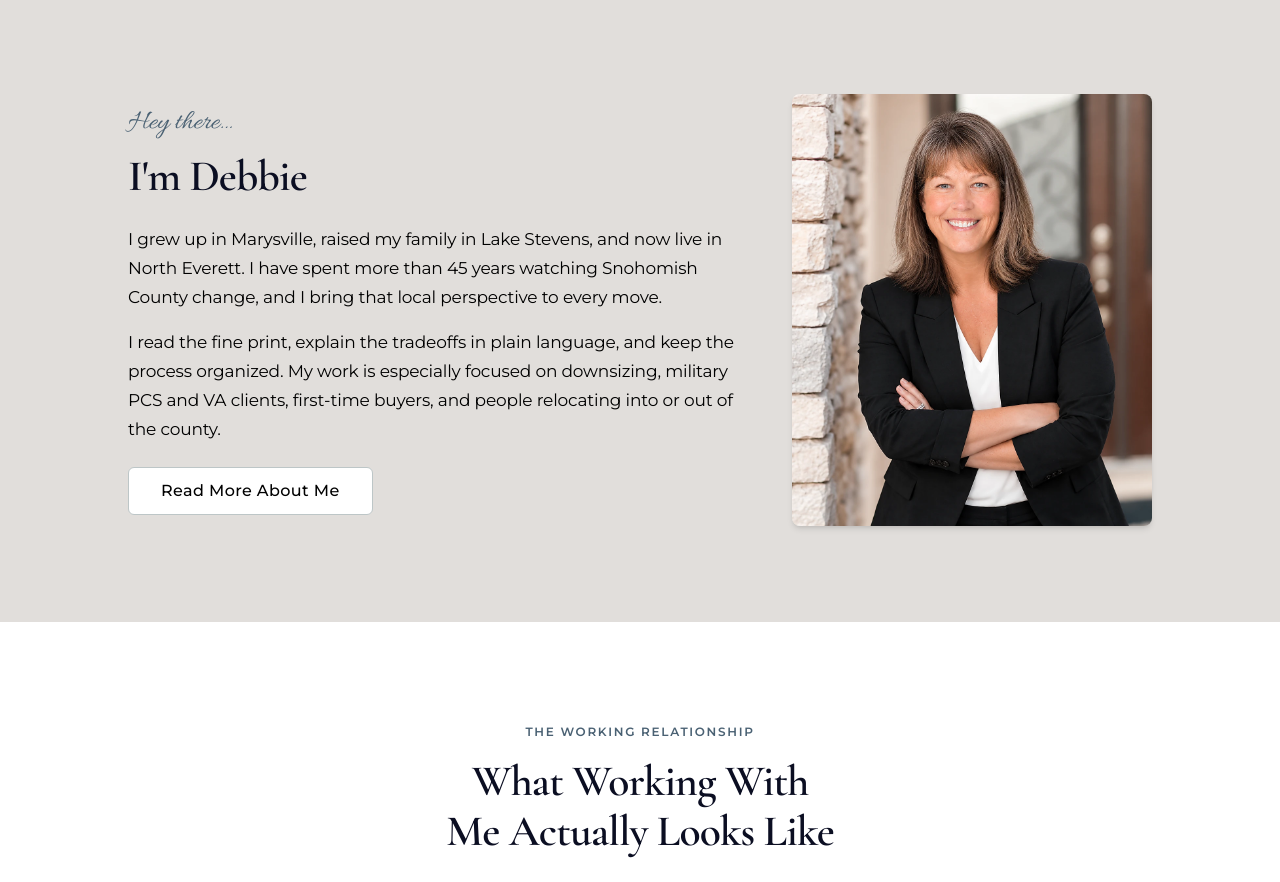
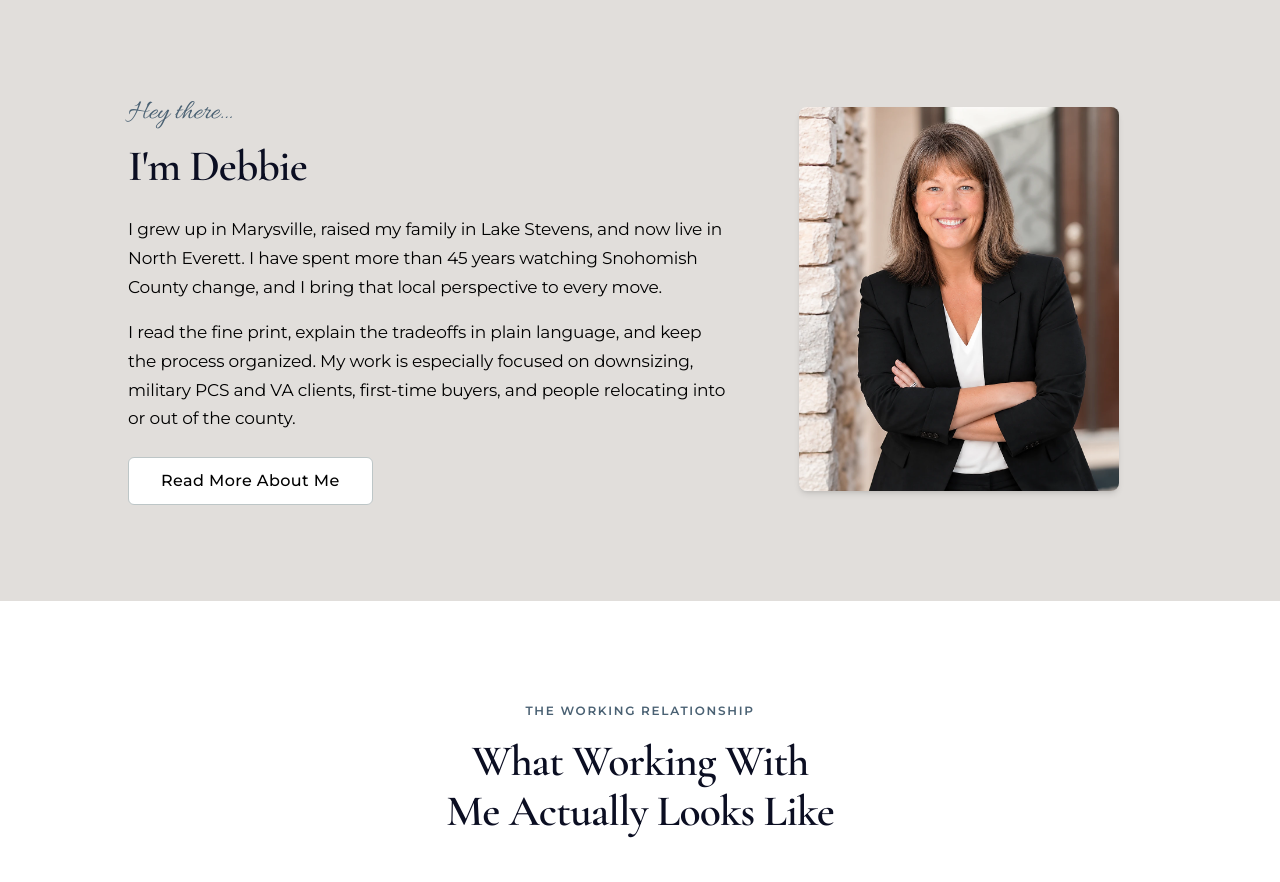
Before and after one commit to debbiewelchhomes/debbie-welch-homes, a React (Vite) app: page / in a window 1280 px wide. Shown: the part 1733-2615 px from the top of the page. Built offline with nearby package versions, Linux system fonts and the light colour scheme; no server answers.

Commit message:
Refine text flow and homepage rhythm

```diff
--- a/src/components/AboutSection.tsx
+++ b/src/components/AboutSection.tsx
@@ -10,7 +10,7 @@ const AboutSection = () => {
   return (
     <section id="about" className="section bg-warm-bg">
       <div className="container mx-auto px-4">
-        <div className="grid gap-10 md:grid-cols-[1fr_360px] md:items-center max-w-5xl mx-auto">
+        <div className="mx-auto grid max-w-5xl gap-10 md:grid-cols-[minmax(0,1.12fr)_minmax(280px,0.72fr)] md:items-center">
           <motion.div
             ref={ref}
             initial={{ opacity: 0, x: -24 }}
@@ -19,7 +19,7 @@ const AboutSection = () => {
             className="order-2 md:order-1"
           >
             <p className="eyebrow mb-4" aria-hidden="true">Hey there…</p>
-            <h2 className="font-heading h-section text-primary mb-6">I'm Debbie</h2>
+            <h2 className="font-heading h-section mb-6 max-w-[12ch] text-primary">I'm Debbie</h2>
             <div className="measure">
               <p className="copy text-foreground mb-4">
                 I grew up in Marysville, raised my family in Lake Stevens, and now live in North Everett. I have spent more than 45 years watching Snohomish County change, and I bring that local perspective to every move.
@@ -37,7 +37,7 @@ const AboutSection = () => {
             initial={{ opacity: 0, x: 24 }}
             animate={isInView ? { opacity: 1, x: 0 } : { opacity: 0, x: 24 }}
             transition={{ duration: 0.6, delay: 0.1 }}
-            className="order-1 md:order-2 mx-auto w-full max-w-[360px]"
+            className="order-1 mx-auto w-full max-w-[320px] md:order-2 md:translate-y-8"
           >
             <img
               alt="Debbie Welch, Snohomish County real estate broker"
```
